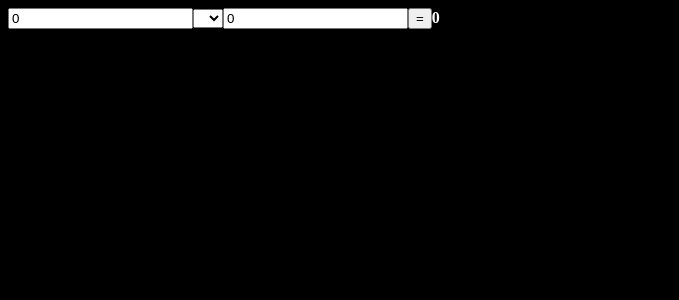
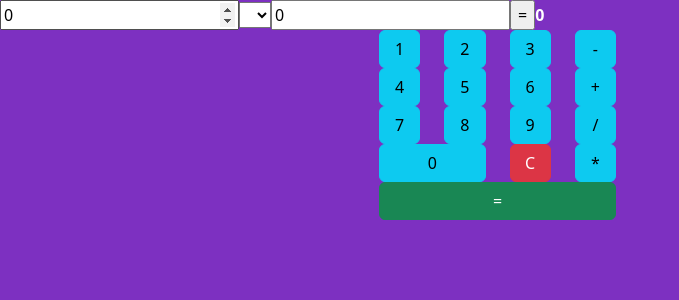
Before and after one commit to EzequielOggioni/CuasiCalculadora, an Angular app: page / in a window 1280 px wide. Shown: the top 300 px of the page, without its empty margins (0-679 px from the left). Built offline with nearby package versions, Linux system fonts and the light colour scheme.

Commit message:
otra vez

```diff
--- a/src/app/calculadora/calculadora.component.html
+++ b/src/app/calculadora/calculadora.component.html
@@ -1,11 +1,76 @@
-<input type="number"   [(ngModel)]="this.sumadora.numero1" >
+<input type="number" [(ngModel)]="this.sumadora.numero1">
 
-<select   [(ngModel)]="this.sumadora.operacion">
+<select [(ngModel)]="this.sumadora.operacion">
     <option value="1">+</option>
     <option value="2">-</option>
     <option value="3">/</option>
     <option value="4">*</option>
 </select>
-<input type="number"   [(ngModel)]="this.sumadora.numero2" >
-    <input type="button" (click)="this.sumadora.calcular()" value="=" >
-    <b>{{this.sumadora.resultado}}</b>
+<input type="number" [(ngModel)]="this.sumadora.numero2">
+<input type="button" (click)="this.sumadora.calcular()" value="=">
+<b>{{this.sumadora.resultado}}</b>
+
+<div class="container container-fluid text-center">
+    <div class="row">
+        <div class=" col-xs-6 col-sm-6  col-md-3 offset-md-3 ">
+            <div class="container">
+
+                <div class="row">
+                    <div class="col-3">
+                        <input type="button" class="btn completo btn-info" value="1" (click)="this.sumadora.concatenar(1)">
+                    </div>
+                    <div class="col-3">
+                        <input type="button" class="btn completo btn-info" value="2" (click)="this.sumadora.concatenar(2)">
+                    </div>
+                    <div class="col-3">
+                        <input type="button" class="btn completo btn-info" value="3" (click)="this.sumadora.concatenar(3)">
+                    </div>
+                    <div class="col-3">
+                        <input type="button" class="btn completo btn-info" value="-" (click)="this.sumadora.realizarOperacion(2)">
+                    </div>
+                    <div class="col-3">
+                        <input type="button" class="btn completo btn-info" value="4" (click)="this.sumadora.concatenar(4)">
+                    </div>
+                    <div class="col-3">
+                        <input type="button" class="btn completo btn-info" value="5" (click)="this.sumadora.concatenar(5)">
+                    </div>
+                    <div class="col-3">
+                        <input type="button" class="btn completo btn-info" value="6" (click)="this.sumadora.concatenar(6)">
+                    </div>
+                    <div class="col-3">
+                        <input type="button" class="btn completo btn-info" value="+" (click)="this.sumadora.realizarOperacion(1)">
+                    </div>
+                    <div class="col-3">
+                        <input type="button" class="btn completo btn-info" value="7" (click)="this.sumadora.concatenar(7)">
+                    </div>
+                    <div class="col-3">
+                        <input type="button" class="btn completo btn-info" value="8" (click)="this.sumadora.concatenar(8)">
+                    </div>
+                    <div class="col-3">
+                        <input type="button" class="btn completo btn-info" value="9" (click)="this.sumadora.concatenar(9)">
+                    </div>
+                    <div class="col-3">
+                        <input type="button" class="btn completo btn-info" value="/" (click)="this.sumadora.realizarOperacion(3)">
+                    </div>
+                    <div class="col-6">
+                        <input type="button" class="btn completo btn-info" value="0"
+                            (click)="this.sumadora.concatenar(0)">
+                    </div>
+                    <div class="col-3">
+                        <input type="button" class="btn completo btn-danger" value="C" (click)="this.sumadora.limpiar()">
+                    </div>
+
+
+
+                    <div class="col-3">
+                        <input type="button" class="btn completo btn-info" value="*" (click)="this.sumadora.realizarOperacion(4)">
+                    </div>
+                    <div class="col-12">
+                        <input type="button" class="btn completo btn-success" value="=" (click)="this.sumadora.calcular()">
+                    </div>
+                </div>
+            </div>
+            <a><i class="bi bi-8-circle-fill"></i></a>
+        </div>
+    </div>
+</div>
--- a/src/app/sumadora.ts
+++ b/src/app/sumadora.ts
@@ -10,7 +10,7 @@ export class Sumadora {
     this.resultado = 0;
   }
 
- public  calcular() {
+  public calcular() {
     this.operacion = parseInt(this.operacion.toString());
     switch (this.operacion) {
       case 1:
@@ -28,7 +28,21 @@ export class Sumadora {
       default:
         this.resultado = 0;
     }
+    this.numero1 =this.resultado;
+    this.numero2 = 0;
   }
 
+  public concatenar(valor: number) {
+    this.numero2 = this.numero2 * 10 + parseInt(valor.toString());
+  }
+  public limpiar() {
+    this.numero2 = 0;
+  }
+
+  public realizarOperacion(operacion: number) {
+    this.operacion = parseInt(operacion.toString());
+    this.numero1 = this.numero2;
+    this.limpiar();
+  }
 
 }
--- a/src/index.html
+++ b/src/index.html
@@ -6,6 +6,8 @@
   <base href="/">
   <meta name="viewport" content="width=device-width, initial-scale=1">
   <link rel="icon" type="image/x-icon" href="favicon.ico">
+  <link href="https://cdn.jsdelivr.net/npm/bootstrap@5.3.3/dist/css/bootstrap.min.css" rel="stylesheet" integrity="sha384-QWTKZyjpPEjISv5WaRU9OFeRpok6YctnYmDr5pNlyT2bRjXh0JMhjY6hW+ALEwIH" crossorigin="anonymous">
+  <script src="https://cdn.jsdelivr.net/npm/bootstrap@5.3.3/dist/js/bootstrap.bundle.min.js" integrity="sha384-YvpcrYf0tY3lHB60NNkmXc5s9fDVZLESaAA55NDzOxhy9GkcIdslK1eN7N6jIeHz" crossorigin="anonymous"></script>
 </head>
 <body>
   <app-root></app-root>
--- a/src/styles.css
+++ b/src/styles.css
@@ -1,5 +1,5 @@
 /* You can add global styles to this file, and also import other style files */
 body{
-    background-color: black;
+    background-color: rgb(125, 48, 193);
     color: white;
 }
```
Lines whose indentation alone changed are shown as unchanged.
